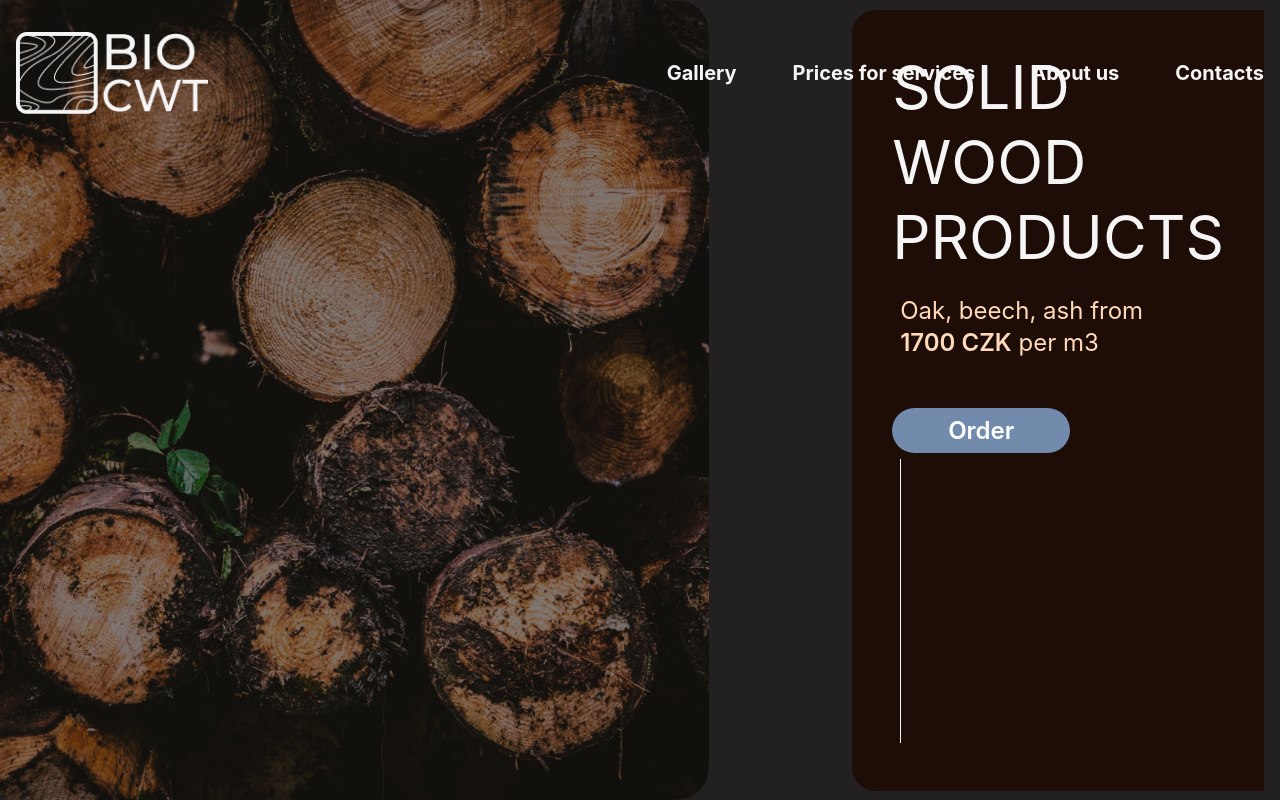
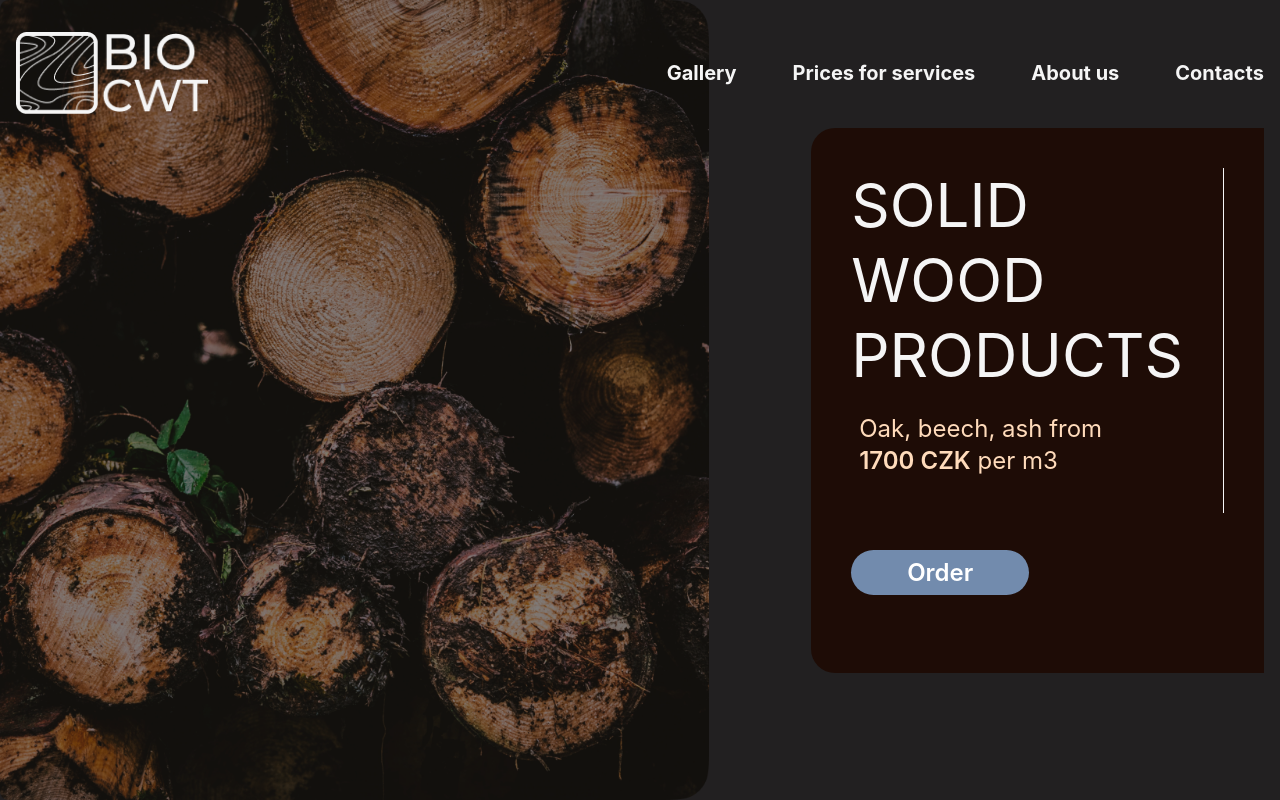
Before and after one commit to arTurrrg/wood-products, a React (Vite) app: page / in a window 1280 px wide. Built offline with nearby package versions, Linux system fonts and the light colour scheme.

Commit message:
updated line between text and photos

```diff
--- a/src/pages/Home/Home.tsx
+++ b/src/pages/Home/Home.tsx
@@ -10,6 +10,7 @@ export default function Home() {
         className="brightness-50 max-h-screen absolute top-0 left-0 select-none z-[-1]"
       />
       <div className="rounded-3xl rounded-r-none bg-[#1E0C06] p-10 ">
+        <div className="border-r-[1px] border-[#F5F5F5] pr-10 pb-14">
           <div className="text-6xl text-[#F5F5F5] leading-tight">
             <p>SOLID</p>
             <p>WOOD</p>
@@ -21,11 +22,9 @@ export default function Home() {
               <span className="font-semibold">1700 CZK</span> per m3
             </p>
           </div>
-        <div className="py-10 relative top-9">
+        </div>
+        <div className="py-11">
           <ButtonLink message="Order" />
-        </div>
-        <div className="flex h-[300px] p-2">
-          <div className="bg-[#F5F5F5] w-[1px]"></div>
         </div>
       </div>
     </div>
```
Lines whose indentation alone changed are shown as unchanged.
